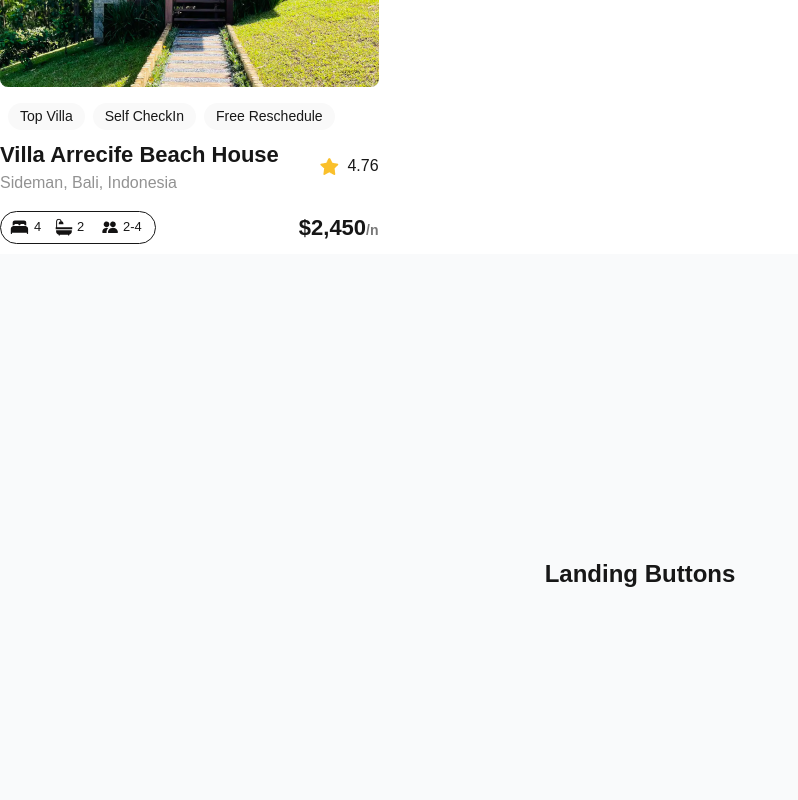
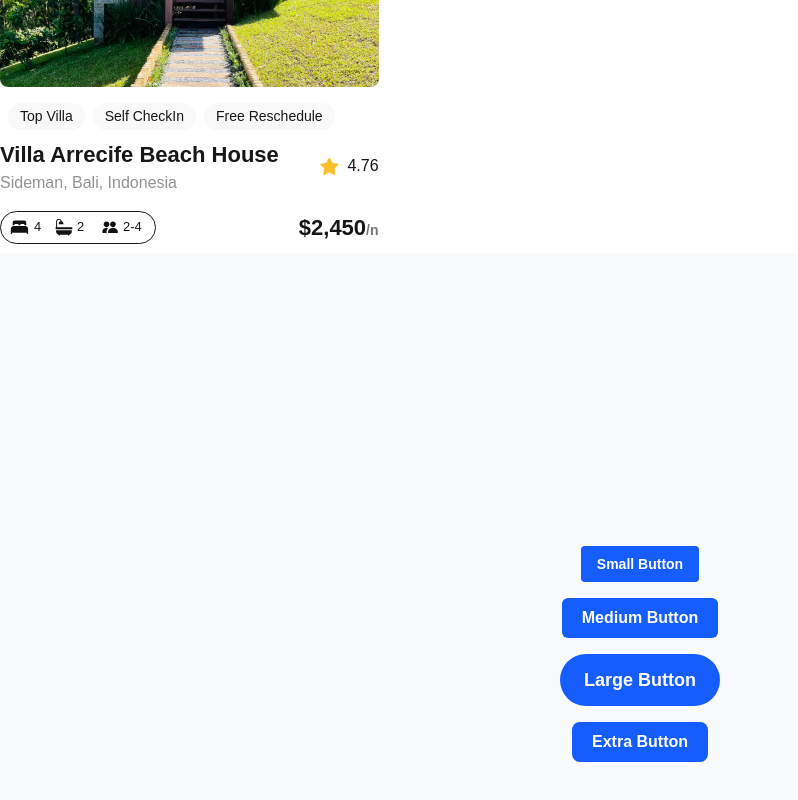
Before and after one commit to Abdullah-dev-lab/alx-project-0x00-setup, a Next.js app in the folder alx-project-0x00/: page /landing in a window 1280 px wide. Shown: the part 196-996 px from the top of the page, without its empty margins (0-798 px from the left). Built offline with nearby package versions, Linux system fonts and the light colour scheme.

Commit message:
final touches

```diff
--- a/alx-project-0x00/interfaces/index.ts
+++ b/alx-project-0x00/interfaces/index.ts
@@ -1,3 +1,4 @@
 export interface PillProps {
-  title: string
+  title: string,
+  styles?: string
 }
--- a/alx-project-0x00/pages/landing.tsx
+++ b/alx-project-0x00/pages/landing.tsx
@@ -7,22 +7,10 @@
       <h1 className=" text-xl font-extralight">Landing Page</h1>
       <Card />
       <div className="flex flex-col gap-4 items-center justify-center min-h-screen bg-gray-50">
-        <h1 className="text-2xl font-bold mb-4">Landing Buttons</h1>
-
-        {/* Small Butttons */}
-        <button title="small rounded-sm"></button>
-        <button title="small rounded-md"></button>
-        <button title="small rounded-lg"></button>
-
-        {/* Medium Buttons */}
-        <button title="medium rounded-sm"></button>
-        <button title="medium rounded-md"></button>
-        <button title="medium rounded-lg"></button>
-
-        {/* Large Buttons */}
-        <button title="large rounded-sm"></button>
-        <button title="large rounded-md"></button>
-        <button title="large rounded-lg"></button>
+         <Button title="Small Button" styles="text-sm rounded-sm" />
+         <Button title="Medium Button" styles="text-base rounded-md px-5 py-2" />
+         <Button title="Large Button" styles="text-lg rounded-full px-6 py-3" />
+         <Button title="Extra Button" styles="text-base rounded-lg px-5 py-2" />
       </div>
     </div>
   )
```
